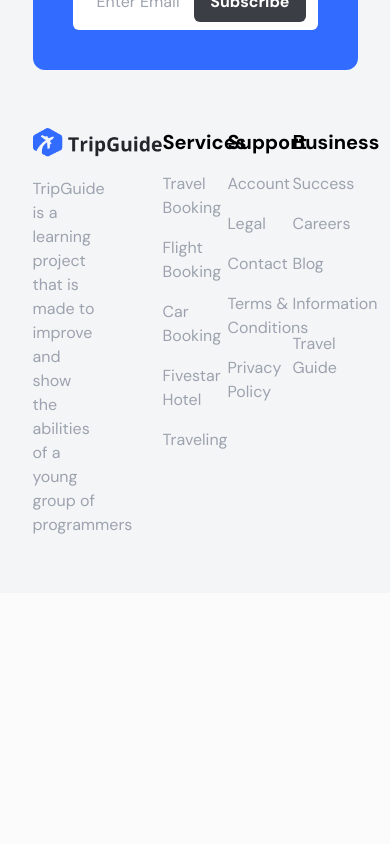
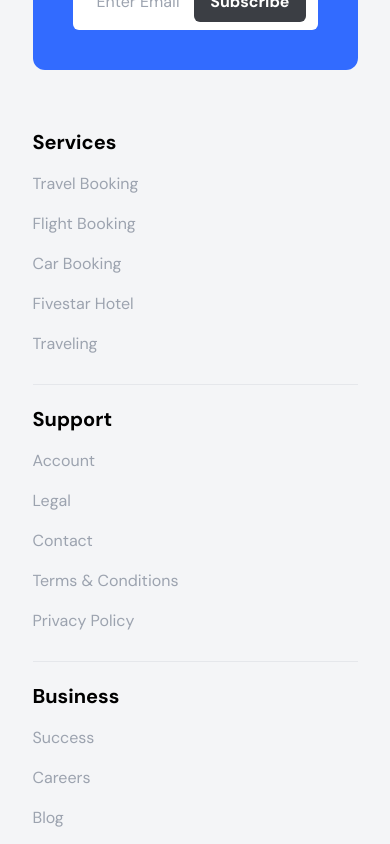
Before and after one commit to Jasurb3kCoding/tripguide_frontend, a React (Create React App) app: page / in a window 390 px wide. Shown: the part 4400-5244 px from the top of the page. Before the commit the page ends 4993 px from the top, so only its background shows below. Built offline with nearby package versions, Linux system fonts and the light colour scheme.

Commit message:
Small Bug FIxes

```diff
--- a/src/Components/Hotels/ExploreTheWorld/ExploreTheWorld.tsx
+++ b/src/Components/Hotels/ExploreTheWorld/ExploreTheWorld.tsx
@@ -51,7 +51,7 @@ export const ExploreTheWorld = (props: Props) => {
         <div className='layout mt-12'>
             <h1 className='section-title'>Explore The World</h1>
             <p className='section-description'>10,788 beautiful places</p>
-            <div className="hotels grid grid-cols-1  lg:grid-cols-4 gap-5 mt-4">
+            <div className="hotels grid grid-cols-1 md:grid-cols-2 xl:grid-cols-4 gap-5 mt-4">
                 {hotels.map(hotel =>
                     <HotelMdCard data={hotel}/>
                 )}
--- a/src/Components/core/Footer/Footer.tsx
+++ b/src/Components/core/Footer/Footer.tsx
@@ -11,11 +11,11 @@ export const Footer = (props: Props) => {
             <div className="bg-bg-400">
                 <div className="layout relative pt-44 pb-14">
                     <SubscribeBanner/>
-                    <div className="grid grid-cols-5">
-                        <div className="col-span-2">
+                    <div className="grid grid-rows-1 gap-5 lg:grid-cols-5">
+                        <div className="col-span-1 row-end-5 lg:row-end-auto lg:col-span-2">
                             <div className="img-wrapper">
                                 <img className='w-40' src="/media/core/logo-transparent.png" alt="logo"/>
-                                <p className='w-1/2 text-gray-400 mt-5'>TripGuide is a learning project that is made to
+                                <p className='w-full md:w-1/2 text-gray-400 mt-5'>TripGuide is a learning project that is made to
                                     improve
                                     and show the abilities of a young group of programmers</p>
 
--- a/src/Components/core/Footer/style.css
+++ b/src/Components/core/Footer/style.css
@@ -1,4 +1,5 @@
 .footer--section{
+    @apply border-b pb-7 lg:border-b-0 lg:pb-0
 
 }
 .footer--section > h2{
```
